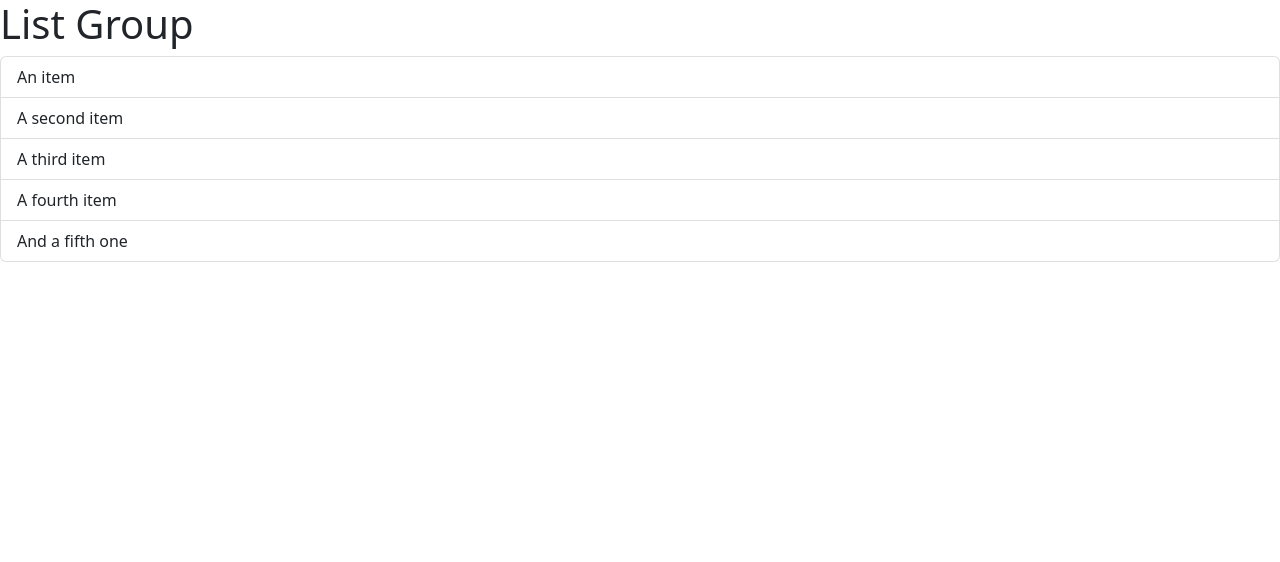
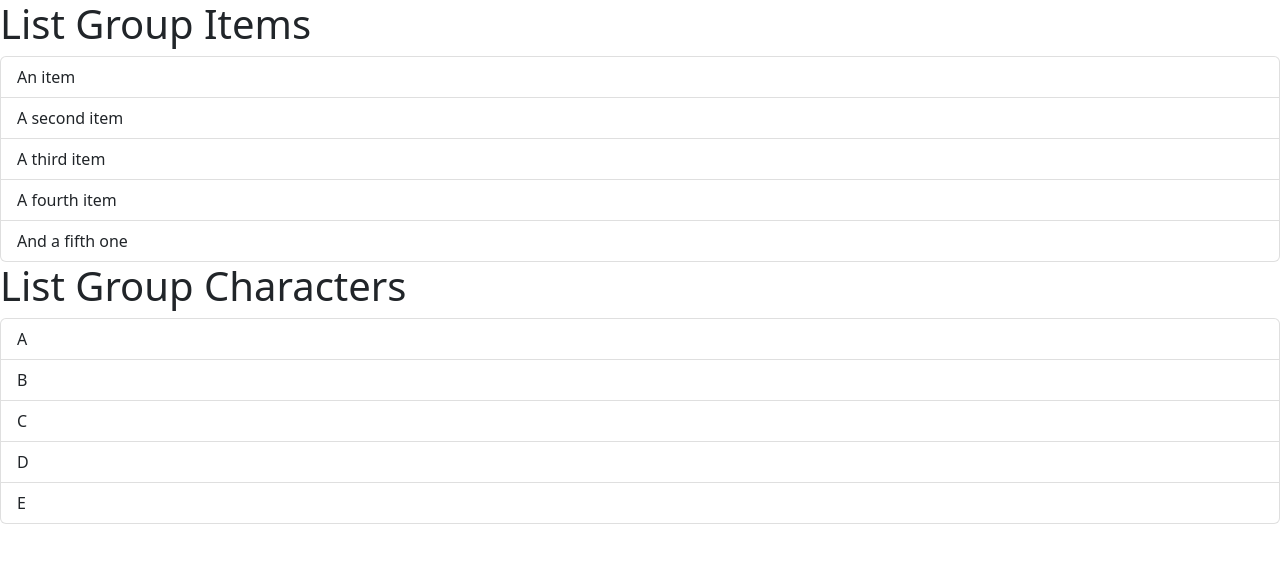
Before and after one commit to hungnq1310/webgame, a React (Vite) app: page / in a window 1280 px wide. Shown: the top 562 px of the page. Built offline with nearby package versions, Linux system fonts and the light colour scheme.

Commit message:
pass data to argument

```diff
--- a/src/App.tsx
+++ b/src/App.tsx
@@ -2,9 +2,27 @@ import ListGroup from './components/ListGroup';
 
 function App() {
 
+  let items1 = [
+    'An item',
+    'A second item',
+    'A third item',
+    'A fourth item',
+    'And a fifth one'
+  ];
+
+  let items2 = [
+    'A',
+    'B',
+    'C',
+    'D',
+    'E'
+  ];
+
+
   return (
     <div>
-      <ListGroup />
+      <ListGroup items={items1} heading="Items"/>
+      <ListGroup items={items2} heading="Characters"/>
     </div>
   );
   // or <Message /> - JSX
--- a/src/components/ListGroup.tsx
+++ b/src/components/ListGroup.tsx
@@ -2,15 +2,17 @@ import { Fragment } from "react";
 import { MouseEvent } from "react";
 import { useState } from "react";
 
-function ListGroup() {
+// shape of input data
+// { items: [], heading: string}
 
-  let items = [
-    'An item',
-    'A second item',
-    'A third item',
-    'A fourth item',
-    'And a fifth one'
-  ];
+interface ListGroupProps {
+  items: string[];
+  heading: string;
+}
+
+function ListGroup( props: ListGroupProps ) {
+// function ListGroup({ items, heading }: ListGroupProps) {  // no need to use props
+
   // items = []; // test with empty array
 
   // not have loop in JSX
@@ -38,7 +40,7 @@ function ListGroup() {
 
   // #3
   // use const or function to store conditional rendering
-  const message = items.length === 0 ? <p>There are no items</p> : null;
+  const message = props.items.length === 0 ? <p>There are no items</p> : null;
   // or use && operator
   // const message = items.length === 0 && <p>There are no items</p>;
 
@@ -87,10 +89,10 @@ function ListGroup() {
     // use Fragment to wrap multiple elements
     // or use a div (add extra div element)
     <Fragment>
-      <h1>List Group</h1>
+      <h1>List Group {props.heading}</h1>
       {message}
       <ul className="list-group">
-        {items.map((item, index) => (
+        {props.items.map((item, index) => (
           <li
             key={item}
             className={ selectIndex === index ? "list-group-item active" : "list-group-item" }
```
